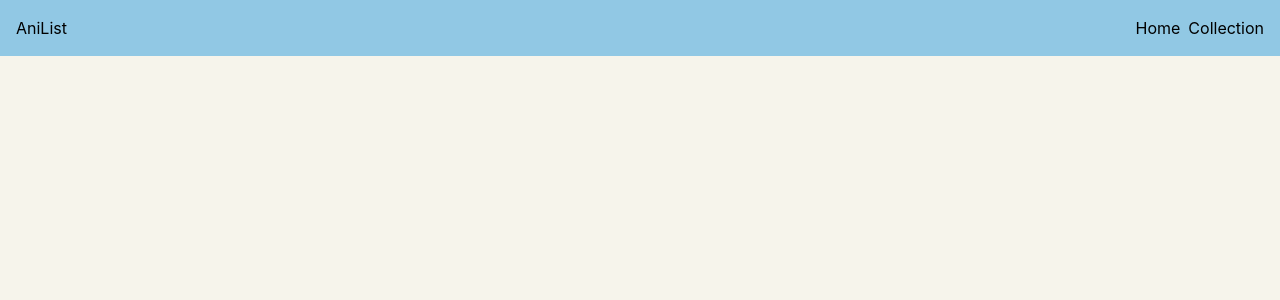
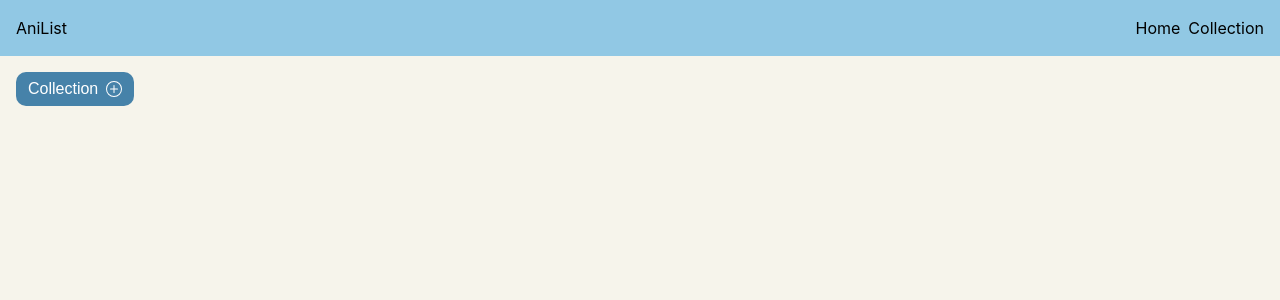
Before and after one commit to rully-saputra15/anilist-react, a React (Vite) app: page /collection in a window 1280 px wide. Shown: the top 300 px of the page. Built offline with nearby package versions, Linux system fonts and the light colour scheme; what facepaint would draw is missing.

Commit message:
feat: collection list

```diff
--- a/src/pages/animeDetailPage/animeDetailPageContainer.tsx
+++ b/src/pages/animeDetailPage/animeDetailPageContainer.tsx
@@ -65,7 +65,7 @@ const AnimeDetailPageContainer = () => {
         console.log(err);
       }
     },
-    [collections]
+    [dispatch, collections]
   );
 
   const handleInsertNewCollection = useCallback(
--- a/src/pages/collectionListPage/collectionListPage.tsx
+++ b/src/pages/collectionListPage/collectionListPage.tsx
@@ -1,25 +1,64 @@
 import { FC, useContext } from "react";
 import { CollectionContext } from "../../store/reducer";
 import { Anime } from "../../interfaces";
-type CollectionListPageProps = object;
+import { CollectionCardHeaderStyle, CollectionCardStyle } from "../../styles";
+import { BsPlusCircle } from "react-icons/bs";
+import Button from "../../components/Button";
+import { css } from "@emotion/react";
 
-const CollectionListPage: FC<CollectionListPageProps> = () => {
+type CollectionListPageProps = {
+  handleShowModal: () => void;
+  handleOpenUpdateCollectionModal: (collectionName: string) => void;
+  handleGoToCollection: (collectionName: string) => void;
+};
+
+const CollectionListPage: FC<CollectionListPageProps> = ({
+  handleShowModal,
+  handleOpenUpdateCollectionModal,
+  handleGoToCollection,
+}) => {
   const collections: Record<string, Anime[]> = useContext(CollectionContext);
   console.log(collections);
   const renderCollection = () => {
     return Object.keys(collections).map((key: string) => {
       const collection = collections[key];
-      return collection.map((collection: Anime) => {
-        return (
-          <div key={key}>
-            <span>{key}</span>
-            <span>{collection.title}</span>
-          </div>
-        );
-      });
+      return (
+        <div css={CollectionCardStyle} key={key}>
+          <span
+            css={CollectionCardHeaderStyle}
+            onClick={() => handleOpenUpdateCollectionModal(key)}
+          >
+            {key}
+          </span>
+          {collection.map((collection: Anime) => {
+            return (
+              <span onClick={() => handleGoToCollection(key)}>
+                {collection.title}
+              </span>
+            );
+          })}
+        </div>
+      );
     });
   };
-  return <div>{renderCollection()}</div>;
+  return (
+    <div
+      css={css({
+        display: "flex",
+        flexDirection: "column",
+        justifyContent: "flex-start",
+        alignItems: "flex-start",
+        gap: "1rem",
+      })}
+    >
+      <Button
+        label="Collection"
+        handleClick={handleShowModal}
+        icon={<BsPlusCircle />}
+      />
+      <div>{renderCollection()}</div>
+    </div>
+  );
 };
 
 export default CollectionListPage;
```
